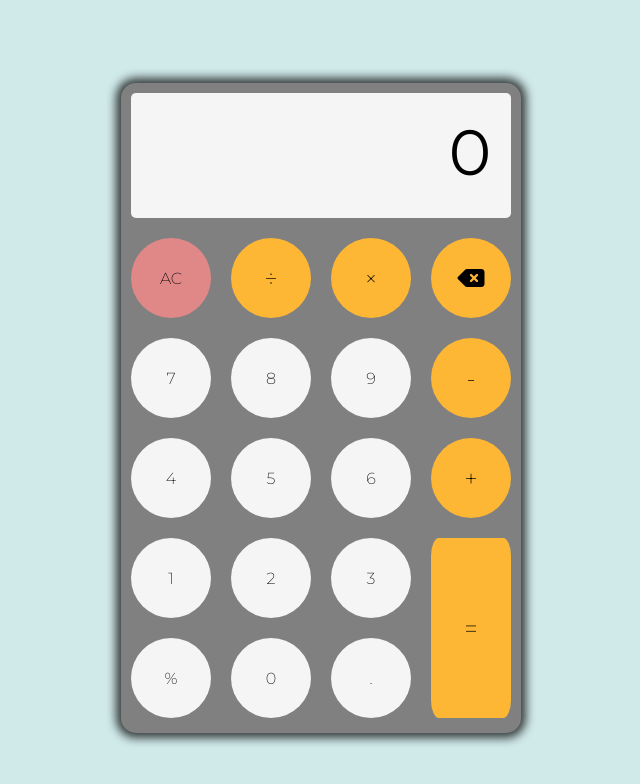
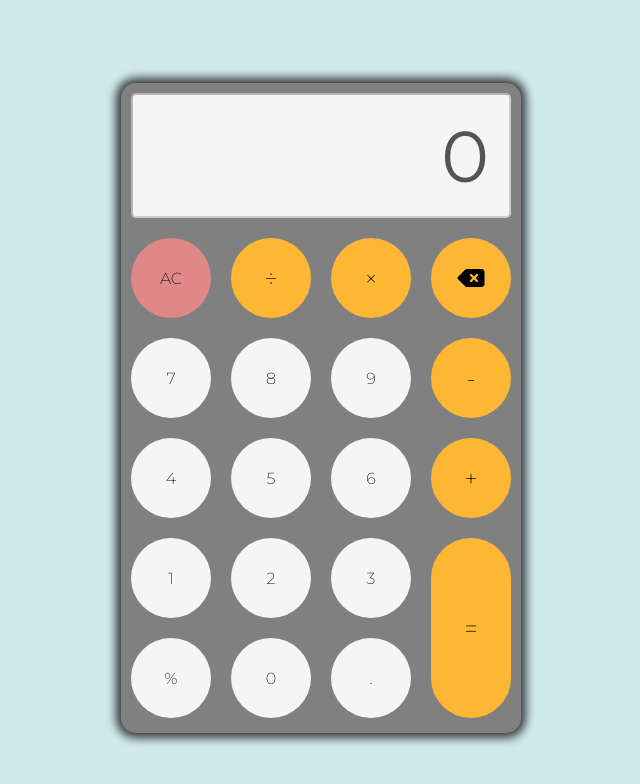
Before and after one commit to oliverlcsmith/Calculator-App, a plain HTML site: page index.html in a window 1280 px wide. Shown: the whole page, without its empty margins (319-959 px from the left). Drawn offline with Linux system fonts and the light colour scheme.

Commit message:
started JS

```diff
--- a/app.js
+++ b/app.js
@@ -0,0 +1,13 @@
+const calculator = {
+  displayValue: "0",
+  firstOperand: null,
+  waitingForSecondOperand: false,
+  operator: null,
+};
+
+function updateDisplay() {
+  const display = document.querySelector(".calcScreen");
+  display.value = calculator.displayValue;
+}
+
+updateDisplay();
--- a/index.html
+++ b/index.html
@@ -10,10 +10,11 @@
       src="https://kit.fontawesome.com/667944e9cd.js"
       crossorigin="anonymous"
     ></script>
+    <script src="app.js" defer></script>
   </head>
   <body>
     <div class="calcMainBody">
-      <div class="calcScreen">0</div>
+      <input type="text" class="calcScreen" value="" disabled />
       <div class="calcKeys">
 
         <!-- Row One -->
--- a/styles.css
+++ b/styles.css
@@ -20,14 +20,14 @@ body {
 }
 
 .calcScreen {
-  width: auto;
+  width: 380px;
   height: 125px;
   border-radius: 5px;
   margin: 10px;
   padding: 20px;
   background-color: whitesmoke;
   text-align: right;
-  font-size: 4rem;
+  font-size: 4.5rem;
 }
 
 .calcKeys {
@@ -76,5 +76,5 @@ body {
 .equalSign {
   height: 100%;
   grid-area: 4/4/6/5;
-  border-radius: 10%;
+  border-radius: 50px;
 }
```
